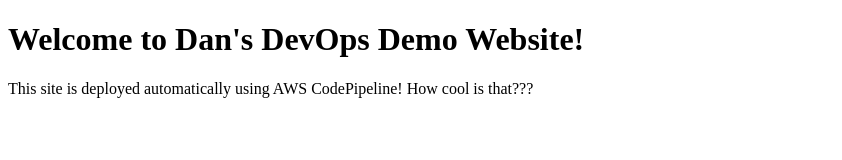
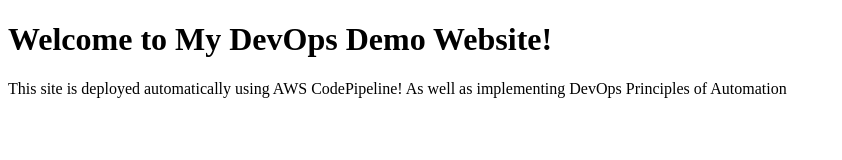
Before and after one commit to DanielMode/Devops-Demo, a plain HTML site: page index.html in a window 1280 px wide. Shown: the whole page, without its empty margins (0-842 px from the left). Drawn offline with Linux system fonts and the light colour scheme.

Commit message:
Updated index.html to say more

```diff
--- a/index.html
+++ b/index.html
@@ -4,7 +4,7 @@
     <title>My DevOps Demo v1</title>
 </head>
 <body>
-    <h1>Welcome to Dan's DevOps Demo Website!</h1>
-    <p>This site is deployed automatically using AWS CodePipeline! How cool is that??? </p>
+    <h1>Welcome to My DevOps Demo Website!</h1>
+    <p>This site is deployed automatically using AWS CodePipeline! As well as implementing DevOps Principles of Automation </p>
 </body>
 </html>
```
